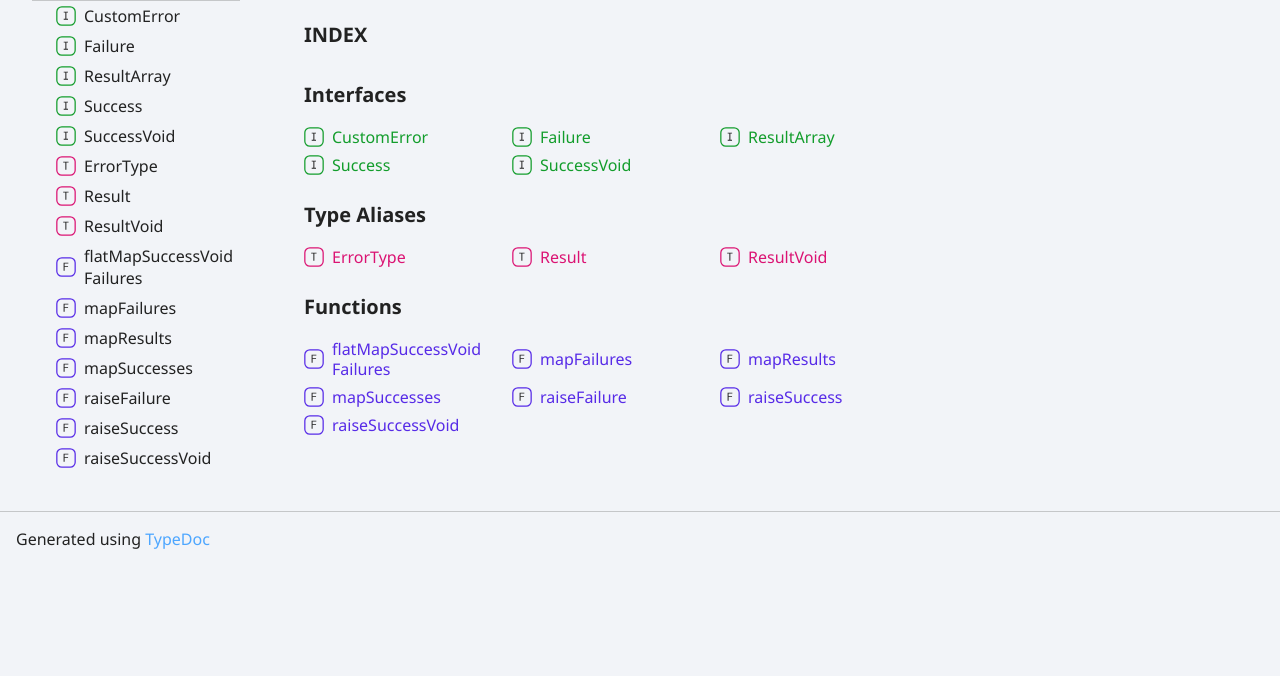
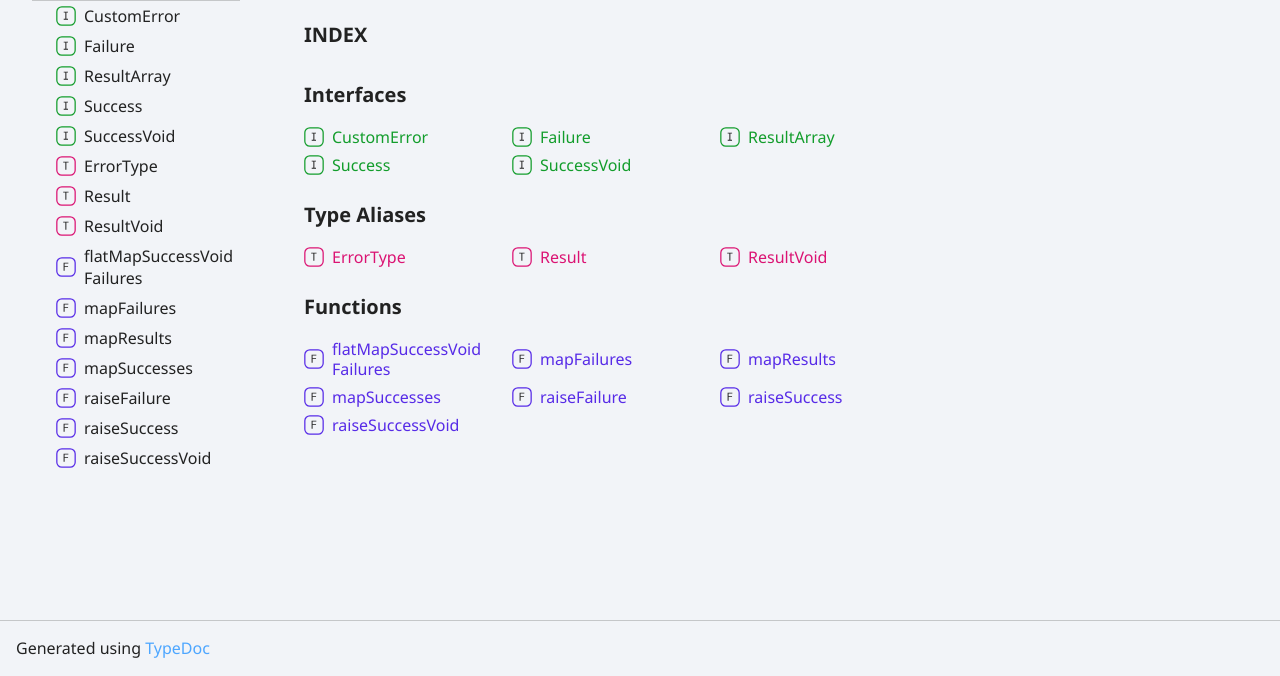
Before and after one commit to MondoPower/mondo-common-libs, a website: page docs/packages/mondo-result-types/modules.html in a window 1280 px wide. Shown: the part 124-800 px from the top of the page. Drawn offline with Linux system fonts and the light colour scheme.

Commit message:
chore(deps): upgrade dependencies (#265)
* chore(deps): upgrade dependencies

Upgrades project dependencies. See details in [workflow run].

[Workflow Run]: https://github.com/MondoPower/mondo-common-libs/actions/runs/4653178670

------

*Automatically created by projen via the "upgrade-main" workflow*

Signed-off-by: github-actions <github-actions@github.com>

* chore: self mutation

Signed-off-by: github-actions <github-actions@github.com>

---------

Signed-off-by: github-actions <github-actions@github.com>
Co-authored-by: github-actions <github-actions@github.com>

```diff
--- a/docs/packages/mondo-result-types/assets/style.css
+++ b/docs/packages/mondo-result-types/assets/style.css
@@ -228,6 +228,8 @@ dd {
 
 .container-main {
     margin: 0 auto;
+    /* toolbar, footer, margin */
+    min-height: calc(100vh - 41px - 56px - 4rem);
 }
 
 @keyframes fade-in {
--- a/package.json
+++ b/package.json
@@ -27,7 +27,7 @@
     "lerna": "5",
     "lerna-projen": "0.1.63",
     "npm-check-updates": "^16",
-    "projen": "^0.71.6",
+    "projen": "^0.71.7",
     "standard-version": "^9",
     "ts-node": "^10.9.1",
     "typescript": "^4.9.5"
--- a/packages/mondo-result-types/package.json
+++ b/packages/mondo-result-types/package.json
@@ -36,9 +36,9 @@
     "eslint-plugin-import": "^2.27.5",
     "mocha": "^9.2.2",
     "npm-check-updates": "^16",
-    "projen": "^0.71.6",
+    "projen": "^0.71.7",
     "ts-eager": "^2.0.2",
-    "typedoc": "^0.24.0",
+    "typedoc": "^0.24.1",
     "typescript": "^4.9.5"
   },
   "keywords": [
```
Also changed, not shown: 2 other files.
